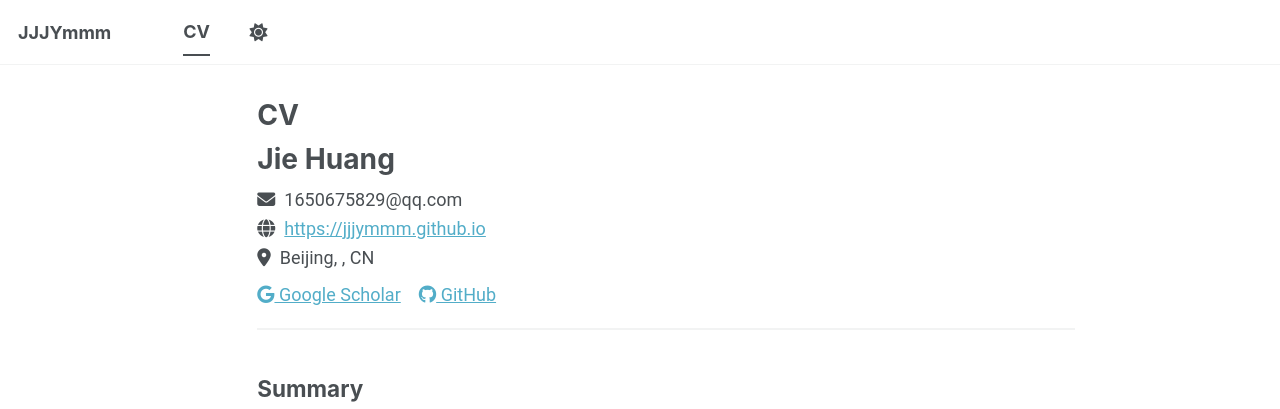
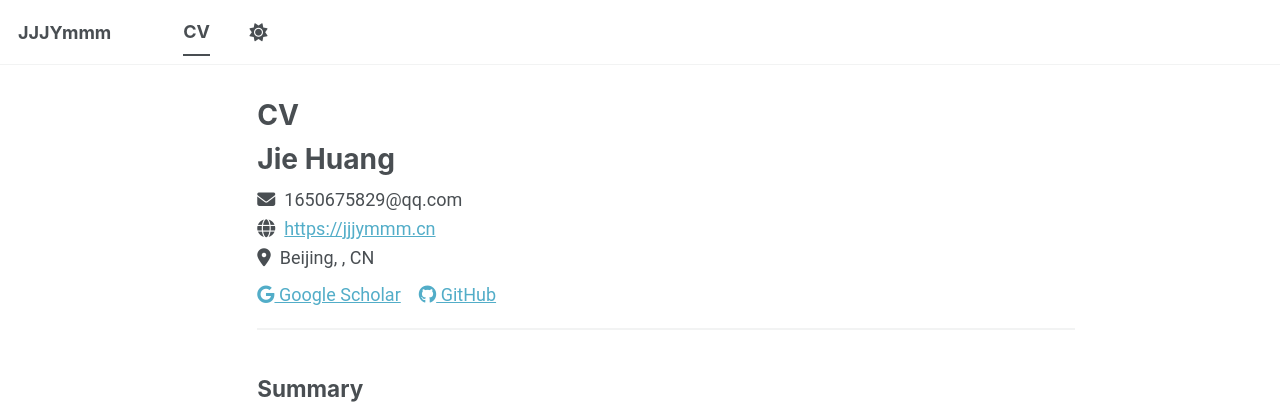
Before and after one commit to JJJYmmm/JJJYmmm.github.io, a Jekyll site: the page built from _pages/cv-json.md, in a window 1280 px wide and 900 px high. Shown: the top 409 px of the window. Built offline with Jekyll 4.4.1, drawn with Linux system fonts in a browser that asks for light colours; a script bundle is joined from its source files by our own code; library files that are not in the unit come from our copies; some of the changed lines change nothing that is shown.

Commit message:
update website

```diff
--- a/_config.yml
+++ b/_config.yml
@@ -25,7 +25,7 @@ author:
   bio              : "Doing what I love, loving what I do."
   location         : "Beijing, China"
   employer         : # ""
-  uri              : # URL
+  uri              : "https://jjjymmm.cn"
   email            : "1650675829@qq.com"
 
   # Academic websites
--- a/_data/cv.json
+++ b/_data/cv.json
@@ -2,7 +2,7 @@
   "basics": {
     "name": "Jie Huang",
     "email": "1650675829@qq.com",
-    "website": "https://jjjymmm.github.io",
+    "website": "https://jjjymmm.cn",
     "summary": "Master student at the Institute of Computing Technology, Chinese Academy of Sciences. Research focuses on Computer Vision and Vision-Language Models.",
     "location": {
       "address": "",
```
